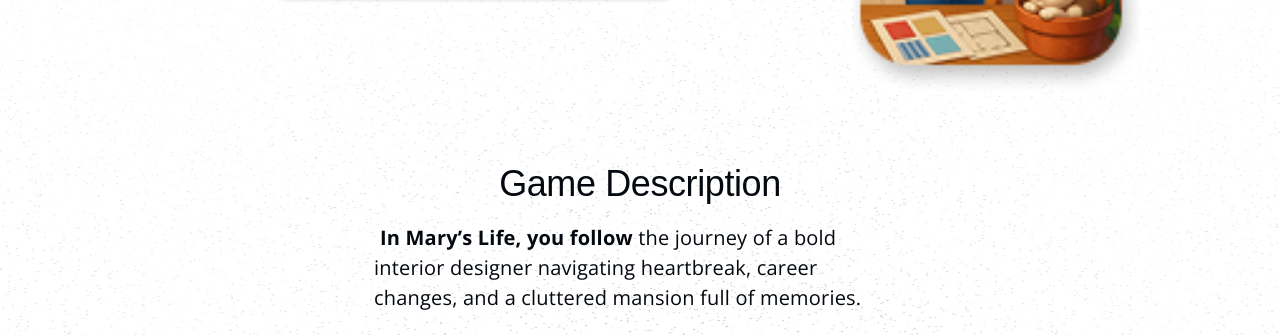
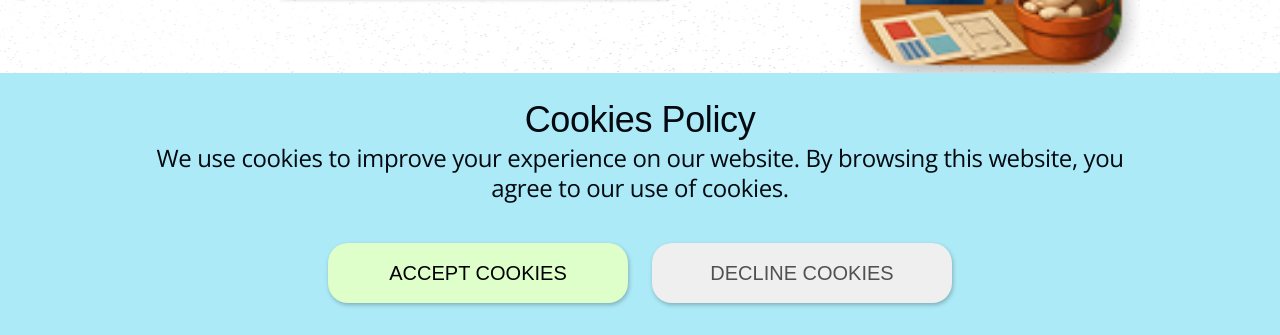
Before and after one commit to Veron0013/STP-10195, a website built with Vite: page src/index.html in a window 1280 px wide. Shown: the part 465-800 px from the top of the page. Built offline with nearby package versions, Linux system fonts and the light colour scheme; files whose address does not match are found by name; a web font is replaced by a local one.

Commit message:
cookies fixes js

```diff
--- a/src/css/base.css
+++ b/src/css/base.css
@@ -16,6 +16,8 @@
   --main-peach: #FFDBC9;
   --main-blue: #ACEAF7;
   --main-grey: #515151;
+  --main-grey-hover: #666;
+  --main-grey-active: #434343;
 
   color: var(--main-color);
 
@@ -50,6 +52,29 @@ body.locked,
   overflow: hidden;
 }
 
+.visually-hidden {
+  position: absolute;
+  width: 1px;
+  height: 1px;
+  margin: -1px;
+  border: 0;
+  padding: 0;
+  white-space: nowrap;
+  clip-path: inset(100%);
+  clip: rect(0 0 0 0);
+  overflow: hidden;
+}
+
+.hidden {
+  opacity: 0;
+  visibility: hidden;
+  pointer-events: none;
+}
+
+.d-none {
+  display: none !important;
+}
+
 main {
   flex-grow: 1;
 }
--- /dev/null
+++ b/src/css/cookies modal.css
@@ -0,0 +1,117 @@
+.cookies {
+	position: fixed;
+	bottom: 0;
+	background-color: var(--main-blue);
+	width: 100%;
+	z-index: 80;
+	color: inherit;
+	padding: 32px 0;
+}
+
+.cookies .container {
+	display: flex;
+	flex-direction: column;
+	justify-content: center;
+	align-items: center;
+}
+
+.cookie-title {
+	font-family: "Coiny", sans-serif;
+	font-weight: 400;
+	font-size: 18px;
+	text-align: center;
+}
+
+.cookie-text {
+	font-family: "Open Sans", sans-serif;
+	font-weight: 400;
+	font-size: 12px;
+	line-height: 150%;
+	text-align: center;
+	margin-bottom: 40px;
+}
+
+.cookie-button-wrapper {
+	display: flex;
+	flex-direction: column;
+	align-items: center;
+	justify-content: center;
+	width: 100%;
+	gap: 16px;
+}
+
+.cookie-button {
+	font-family: "Coiny", sans-serif;
+	font-weight: 400;
+	font-size: 12px;
+	text-align: center;
+	width: 100%;
+	border: 0;
+	border-radius: 12px;
+}
+
+.primary-button {
+	padding: 10px 50px;
+	box-shadow: 1px 2px 4px 0 rgba(0, 0, 0, 0.25);
+	background: var(--main-green);
+}
+
+.primary-button:hover,
+.primary-button:focus {
+	background-color: var(--main-green-hover);
+}
+
+.primary-button:active {
+	background-color: var(--main-green-active);
+}
+
+.secondary-button {
+	border: 1.60px solid var(--main-grey);
+	color: var(--main-grey);
+
+	padding: 10px 50px;
+	box-shadow: 1px 2px 4px 0 rgba(0, 0, 0, 0.25);
+}
+
+.secondary-button:hover,
+.secondary-button:focus {
+	border: 1.60px solid var(--main-grey-hover);
+	color: var(--main-grey-hover);
+}
+
+.secondary-button:active {
+	border: 1.60px solid var(--main-grey-active);
+	color: var(---main-grey-active);
+}
+
+@media only screen and (min-width: 1200px) {
+	.cookie-title {
+		font-size: 36px;
+		padding-bottom: 8px;
+	}
+
+	.cookie-text {
+		font-size: 24px;
+		line-height: 125%;
+
+	}
+
+	.cookie-button-wrapper {
+		flex-direction: row;
+		gap: 24px;
+	}
+
+	.cookie-button {
+		width: 300px;
+		height: 60px;
+		font-size: 20px;
+		border-radius: 20px;
+	}
+
+	.secondary-button,
+	.secondary-button:hover,
+	.secondary-button:focus,
+	.secondary-button:active {
+		border: 2px
+	}
+}
--- a/src/css/description.css
+++ b/src/css/description.css
@@ -29,7 +29,8 @@
 
 @media only screen and (min-width: 1200px) {
 	.description .container {
-		max-width: 700px;
+		width: 764px;
+		padding: 0;
 	}
 
 	.description-title {
--- a/src/css/modal menu.css
+++ b/src/css/modal menu.css
@@ -27,6 +27,7 @@
 }
 
 .nav-modal {
+  position: relative;
   max-width: 280px;
   opacity: 0;
   visibility: hidden;
@@ -37,6 +38,7 @@
   opacity: 1;
   visibility: visible;
   animation: fadeInDown 0.8s cubic-bezier(0.175, 0.885, 0.32, 1.275);
+  z-index: 1500;
 }
 
 .nav-modal-list {
--- a/src/css/reset.css
+++ b/src/css/reset.css
@@ -25,6 +25,10 @@ a {
 
 button {
   cursor: pointer;
+  line-height: 1;
+  display: flex;
+  align-items: center;
+  justify-content: center;
 }
 
 img {
--- a/src/css/styles.css
+++ b/src/css/styles.css
@@ -16,3 +16,4 @@
 @import url('./description.css');
 @import url('./footer.css');
 @import url('./modal menu.css');
+@import url('./cookies modal.css');
--- a/src/index.html
+++ b/src/index.html
@@ -30,6 +30,7 @@
       <load src="./partials/hero.html" />
       <load src="./partials/description.html" />
       <load src="./partials/features.html" />
+      <load src="./partials/cookies modal.html" />
     </main>
 
     <load src="./partials/footer.html" />
--- /dev/null
+++ b/src/js/cookies.js
@@ -0,0 +1,23 @@
+document.addEventListener("DOMContentLoaded", () => {
+	const cookieBanner = document.querySelector(".cookies");
+	const acceptBtn = cookieBanner.querySelector(".primary-button");
+	const declineBtn = cookieBanner.querySelector(".secondary-button");
+
+	const cookiesAccepted = JSON.parse(localStorage.getItem("cookiesAccepted"));
+
+	if (!cookiesAccepted) {
+		cookieBanner.classList.remove("d-none");
+	} else {
+		cookieBanner.classList.add("d-none");
+	}
+
+	acceptBtn.addEventListener("click", () => {
+		localStorage.setItem("cookiesAccepted", true);
+		cookieBanner.classList.add("d-none");
+	});
+
+	declineBtn.addEventListener("click", () => {
+		localStorage.setItem("cookiesAccepted", false);
+		cookieBanner.classList.add("d-none");
+	});
+});
--- a/src/main.js
+++ b/src/main.js
@@ -1 +1,2 @@
 import "./js/menu"
+import "./js/cookies"
--- /dev/null
+++ b/src/partials/cookies modal.html
@@ -0,0 +1,13 @@
+<section class="cookies" id="cookies">
+  <div class="container">
+    <h2 class="cookie-title">Cookies Policy</h2>
+    <p class="cookie-text">
+      We use cookies to improve your experience on our website. By browsing this
+      website, you agree to our use of cookies.
+    </p>
+    <div class="cookie-button-wrapper">
+      <button class="cookie-button primary-button">ACCEPT COOKIES</button>
+      <button class="cookie-button secondary-button">DECLINE COOKIES</button>
+    </div>
+  </div>
+</section>
```
